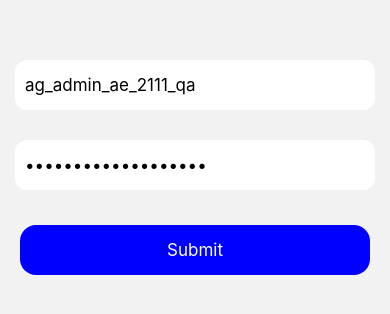
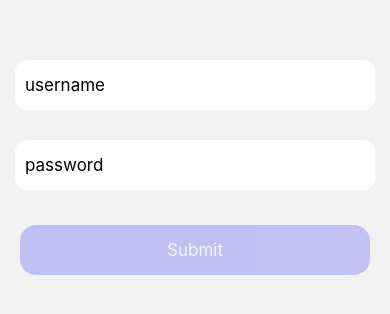
Before and after one commit to DanLide/Pillar-Mobile-App, a React Native app: screen / in a window 390 px wide. Shown: the part 262-576 px from the top of the page. Built offline with nearby package versions, Linux system fonts and the light colour scheme.

Commit message:
Update render item

```diff
--- a/src/modules/login/stores/LoginFormStore.ts
+++ b/src/modules/login/stores/LoginFormStore.ts
@@ -10,8 +10,8 @@ export class LoginFormStore implements LoginForm {
   @observable password: string;
 
   constructor() {
-    this.username = "ag_admin_ae_2111_qa";
-    this.password = "PasswordPassword12!";
+    this.username = "";
+    this.password = "";
 
     makeObservable(this);
   }
--- a/src/modules/removeProducts/ProductJobModal.tsx
+++ b/src/modules/removeProducts/ProductJobModal.tsx
@@ -1,4 +1,4 @@
-import React, { useRef, useState } from 'react';
+import React, { useCallback, useRef, useState } from 'react';
 import { Modal, View, StyleSheet, Dimensions } from 'react-native';
 import Carousel, { ICarouselInstance } from 'react-native-reanimated-carousel';
 
@@ -56,7 +56,8 @@ export const ProductJobModal: React.FC<Props> = observer(
       clearScanningProductStoreOnClose();
     };
 
-    const renderItem = ({ index }: { index: number }) =>
+    const renderItem = useCallback(
+      ({ index }: { index: number }) =>
         index === 0 ? (
           <ConfirmProduct
             onPressAddToList={onPressSkip}
@@ -71,6 +72,8 @@ export const ProductJobModal: React.FC<Props> = observer(
             onPressBack={onPressBack}
             onPressAdd={onPressAdd}
           />
+        ),
+      [selectedIndex, onPressAdd],
     );
 
     return (
```
Lines whose indentation alone changed are shown as unchanged.
